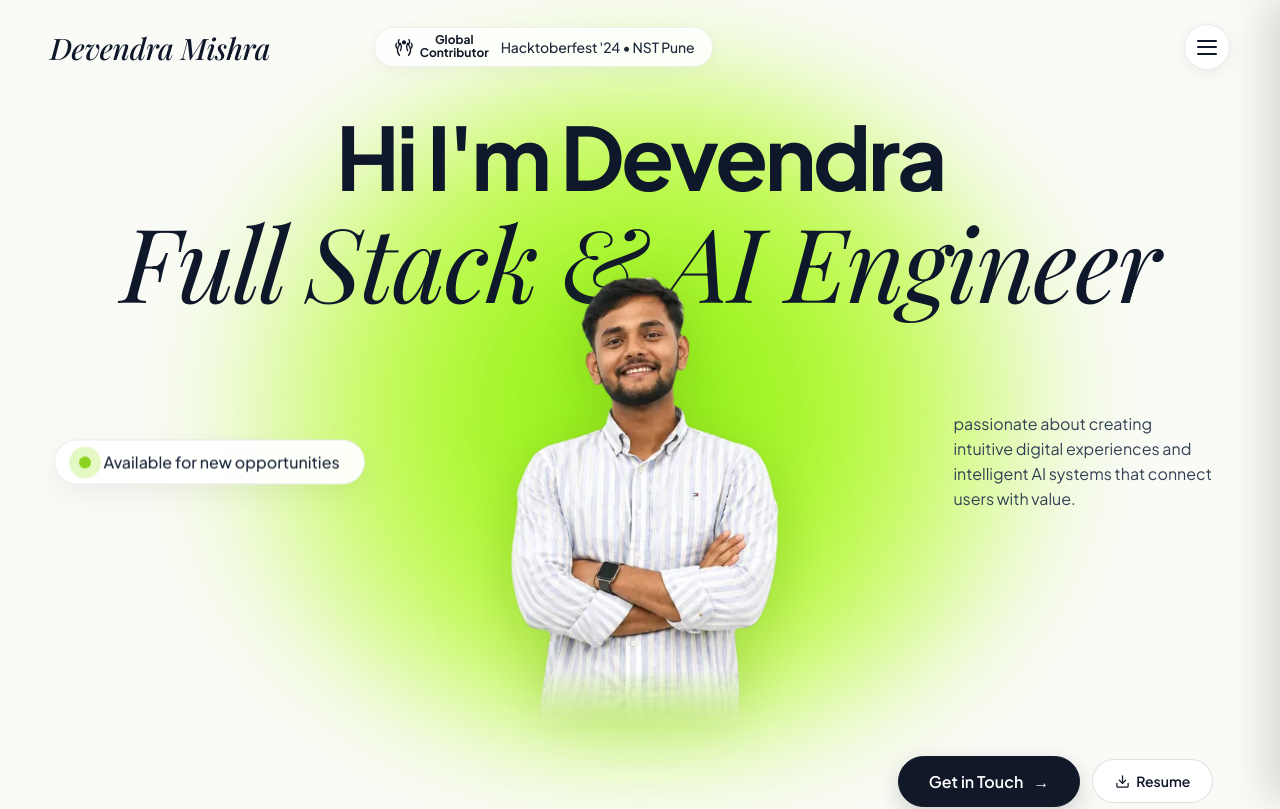
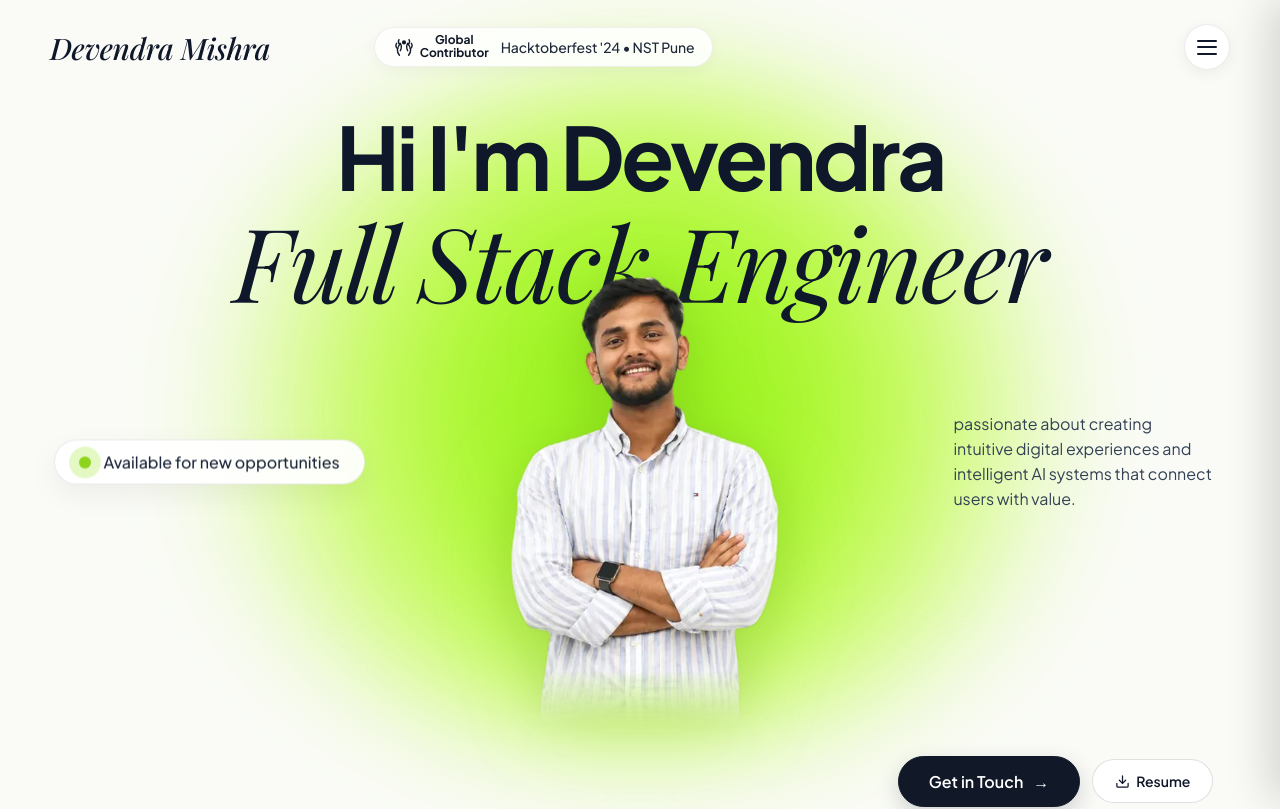
Before and after one commit to Mishra-coder/My-Portfolio, a React (Vite) app: page / in a window 1280 px wide. Shown: the top 809 px of the page. Built offline with nearby package versions, Linux system fonts and the light colour scheme.

Commit message:
content: hero role -> Full Stack Engineer

```diff
--- a/src/components/HeroSection.jsx
+++ b/src/components/HeroSection.jsx
@@ -36,7 +36,7 @@ const HeroSection = ({ onOpenSection }) => {
                     {/* Headline Typography (Layered: Name behind head, Role in front of face/hair) */}
                     <div className="ref-hero-typography">
                         <h1 className="ref-hero-name">Hi I'm Devendra</h1>
-                        <h2 className="ref-hero-role">Full Stack & AI Engineer</h2>
+                        <h2 className="ref-hero-role">Full Stack Engineer</h2>
                     </div>
 
                     {/* Centered Cutout Portrait (Enlarged Profile Image) */}
@@ -47,7 +47,7 @@ const HeroSection = ({ onOpenSection }) => {
                             sizes="(max-width: 760px) 88vw, 576px"
                             width="682"
                             height="1024"
-                            alt="Devendra Mishra - Full Stack & AI Engineer"
+                            alt="Devendra Mishra - Full Stack Engineer"
                             className="ref-portrait-cutout"
                             fetchPriority="high"
                             decoding="async"
```
